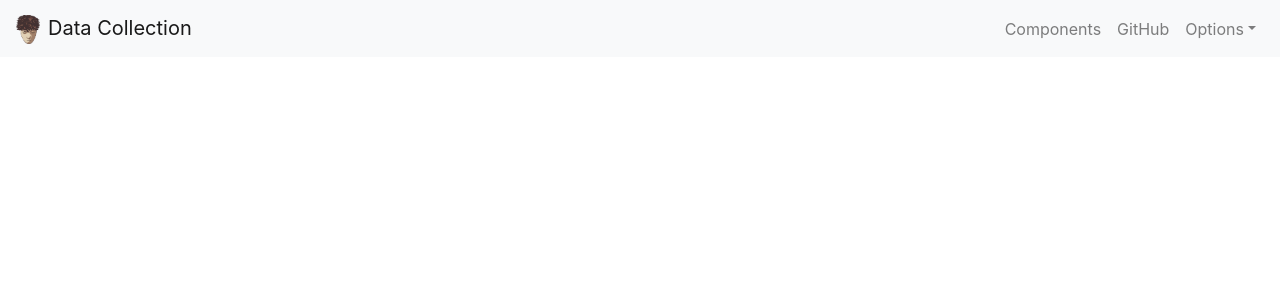
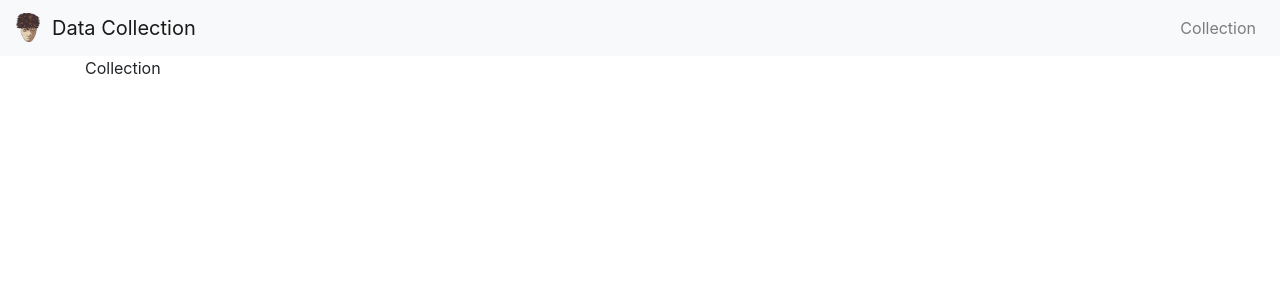
Before and after one commit to BryceStPierre/personal-toolkit-data-collection, a React (Create React App) app in the folder client/: page /collection in a window 1280 px wide. Shown: the top 300 px of the page. Built offline with nearby package versions, Linux system fonts and the light colour scheme.

Commit message:
Added react-router-dom for navigation.

```diff
--- a/client/package.json
+++ b/client/package.json
@@ -6,6 +6,7 @@
     "bootstrap": "^4.2.1",
     "react": "^16.7.0",
     "react-dom": "^16.7.0",
+    "react-router-dom": "^4.3.1",
     "react-scripts": "2.1.1",
     "reactstrap": "^6.5.0"
   },
--- a/client/public/index.html
+++ b/client/public/index.html
@@ -19,7 +19,7 @@
       work correctly both with client-side routing and a non-root public URL.
       Learn how to configure a non-root public URL by running `npm run build`.
     -->
-    <title>React App</title>
+    <title>Data Collection &mdash; Bryce St. Pierre</title>
   </head>
   <body>
     <noscript>
--- /dev/null
+++ b/client/src/About.js
@@ -0,0 +1,18 @@
+import React, { Component } from 'react';
+import { Container, Row, Col } from 'reactstrap';
+
+class About extends Component {
+  render() {
+    return (
+      <Container>
+        <Row>
+          <Col>
+            About
+          </Col>
+        </Row>
+      </Container>
+    );
+  }
+}
+
+export default About;
--- a/client/src/App.css
+++ b/client/src/App.css
@@ -1,3 +1,6 @@
 .branding {
-  margin-right: .5rem!important;
+  margin-right: 0.75rem;
+  margin-top: -0.25rem;
+  width: 24px;
+  height: 29px;
 }
--- a/client/src/App.js
+++ b/client/src/App.js
@@ -1,7 +1,10 @@
 import React, { Component } from 'react';
-import { Container, Row, Col } from 'reactstrap';
+import { BrowserRouter as Router, Route } from 'react-router-dom';
 
 import Navigation from './Navigation';
+import Login from './Login';
+import About from './About';
+import Collection from './Collection';
 
 import './App.css';
 
@@ -11,7 +14,8 @@ class App extends Component {
     super(props)
 
     this.state = {
-      isOpen: false
+      isOpen: false,
+      isLoggedIn: false
     };
   }
 
@@ -21,16 +25,15 @@ class App extends Component {
 
   render() {
     return (
-      <div>
-        <Navigation onToggle={this.toggle} isOpen={this.state.isOpen} />
-        <Container>
-          <Row>
-            <Col>
+      <Router>
+        <div>
+          <Navigation onToggle={this.toggle} isOpen={this.state.isOpen} />
 
-            </Col>
-          </Row>
-        </Container>
-      </div>
+          <Route path="/" exact component={Login} />
+          <Route path="/about" component={About} />
+          <Route path="/collection" component={Collection} />
+        </div>
+      </Router>
     );
   }
 }
--- /dev/null
+++ b/client/src/Collection.js
@@ -0,0 +1,18 @@
+import React, { Component } from 'react';
+import { Container, Row, Col } from 'reactstrap';
+
+class Collection extends Component {
+  render() {
+    return (
+      <Container>
+        <Row>
+          <Col>
+            Collection
+          </Col>
+        </Row>
+      </Container>
+    );
+  }
+}
+
+export default Collection;
--- /dev/null
+++ b/client/src/Login.js
@@ -0,0 +1,18 @@
+import React, { Component } from 'react';
+import { Container, Row, Col } from 'reactstrap';
+
+class Login extends Component {
+  render() {
+    return (
+      <Container>
+        <Row>
+          <Col>
+            Login
+          </Col>
+        </Row>
+      </Container>
+    );
+  }
+}
+
+export default Login;
--- a/client/src/Navigation.js
+++ b/client/src/Navigation.js
@@ -1,4 +1,5 @@
 import React, { Component } from 'react'
+import { Link } from 'react-router-dom';
 
 import {
   Navbar, NavbarBrand, NavbarToggler, Collapse,
@@ -11,21 +12,21 @@ import bryce from './bryce.png';
 class Navigation extends Component {
   render() {
     return (
-      <Navbar color="light" light expand="md">
-        <NavbarBrand href="/">
-          <img src={bryce} className={"branding"} alt="Bryce" width={24} height={29} />
+      <Navbar color='light' light expand='sm'>
+        <Link className='navbar-brand' to='/'>
+          <img src={bryce} className={'branding'} alt='Bryce' />
           Data Collection
-        </NavbarBrand>
+        </Link>
         <NavbarToggler onClick={this.props.onToggle} />
         <Collapse isOpen={this.props.isOpen} navbar>
-          <Nav className="ml-auto" navbar>
+          <Nav className='ml-auto' navbar>
             <NavItem>
-              <NavLink href="/components/">Components</NavLink>
+              <Link className='nav-link' to='/collection'>Collection</Link>
             </NavItem>
-            <NavItem>
+            {/* <NavItem>
               <NavLink href="https://github.com/reactstrap/reactstrap">GitHub</NavLink>
-            </NavItem>
-            <UncontrolledDropdown nav inNavbar>
+            </NavItem> */}
+            {/* <UncontrolledDropdown nav inNavbar>
               <DropdownToggle nav caret>
                 Options
               </DropdownToggle>
@@ -41,7 +42,7 @@ class Navigation extends Component {
                   Reset
                 </DropdownItem>
               </DropdownMenu>
-            </UncontrolledDropdown>
+            </UncontrolledDropdown> */}
           </Nav>
         </Collapse>
       </Navbar>
--- a/client/src/index.js
+++ b/client/src/index.js
@@ -3,7 +3,9 @@ import ReactDOM from 'react-dom';
 
 import 'bootstrap/dist/css/bootstrap.min.css';
 import './index.css';
+
 import App from './App';
+
 // import * as serviceWorker from './serviceWorker';
 
 ReactDOM.render(<App />, document.getElementById('root'));
```
Also changed, not shown: client/public/manifest.json, 2 other files (tests, documents, lock files or other folders).
